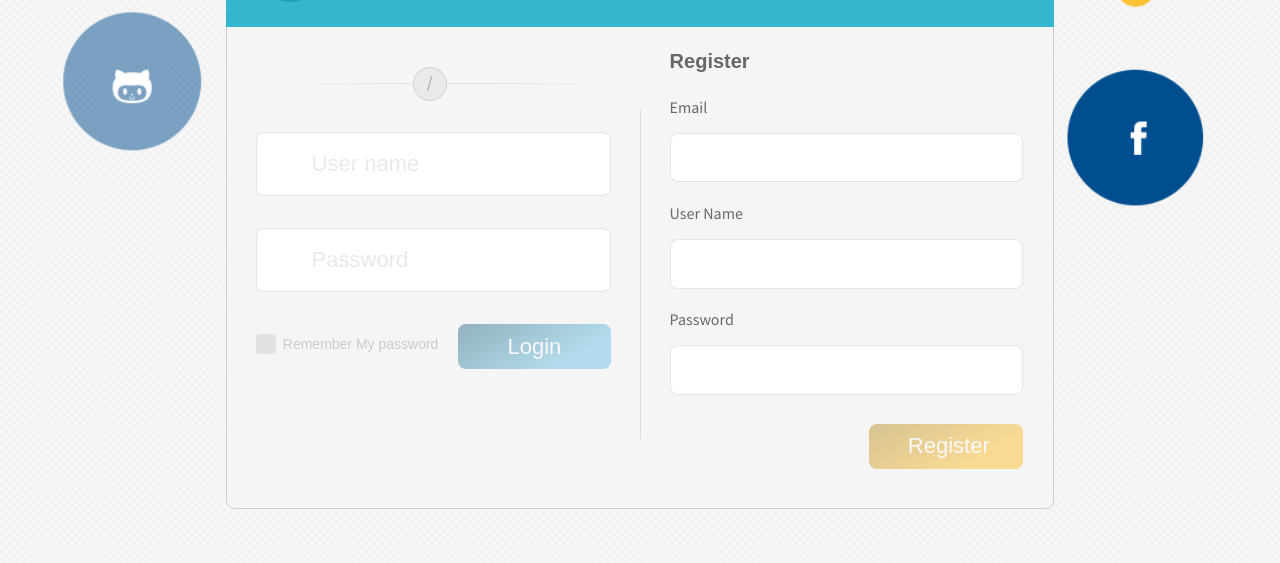
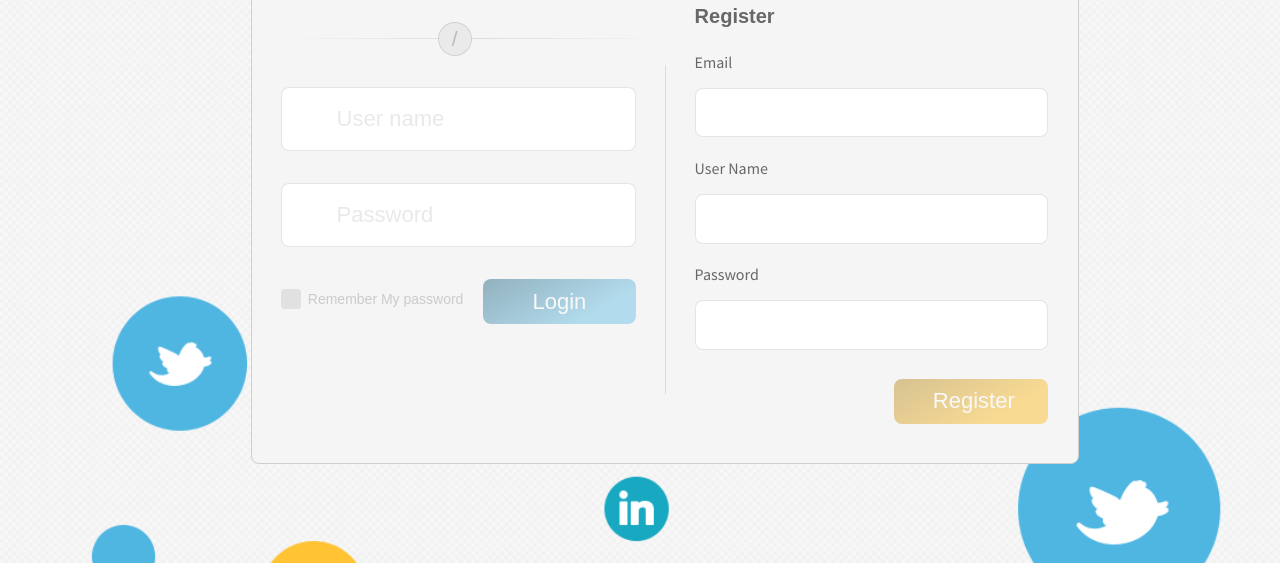
Before and after one commit to OlehYatskiy/testing_1, a plain HTML site: page login_register_form/index.html in a window 1280 px wide. Shown: the part 237-800 px from the top of the page. Drawn offline with Linux system fonts and the light colour scheme; a web font is replaced by a local one.

Commit message:
fix background

```diff
--- a/login_register_form/css/index.less
+++ b/login_register_form/css/index.less
@@ -48,10 +48,15 @@ body {
   -webkit-box-align: center;
   -ms-flex-align: center;
   align-items: center;
-  background: no-repeat url("../img/1.png");
+  background: center no-repeat url("../img/1.png");
   background-size: cover;
   font-family: "Source Sans Pro - Semibold", sans-serif;
   font-weight: 400;
+
+  .form-outer {
+    margin-bottom: 90px;
+    margin-left: 50px;
+  }
 
   .form-outer-h2 {
     float: right;
--- a/login_register_form/css/media.less
+++ b/login_register_form/css/media.less
@@ -16,6 +16,7 @@
   }
 
   .container {
+
     .form-outer-h2 {
       margin-right: 3rem;
       margin-bottom: 1.5rem;
@@ -126,6 +127,10 @@
 /*checkbox caption*/
 @media screen and (max-width: 1053px) {
   .container {
+    .form-outer {
+      margin-left: 0;
+    }
+
     .container-form {
       .login-form {
         .login-form-bottombox {
```
